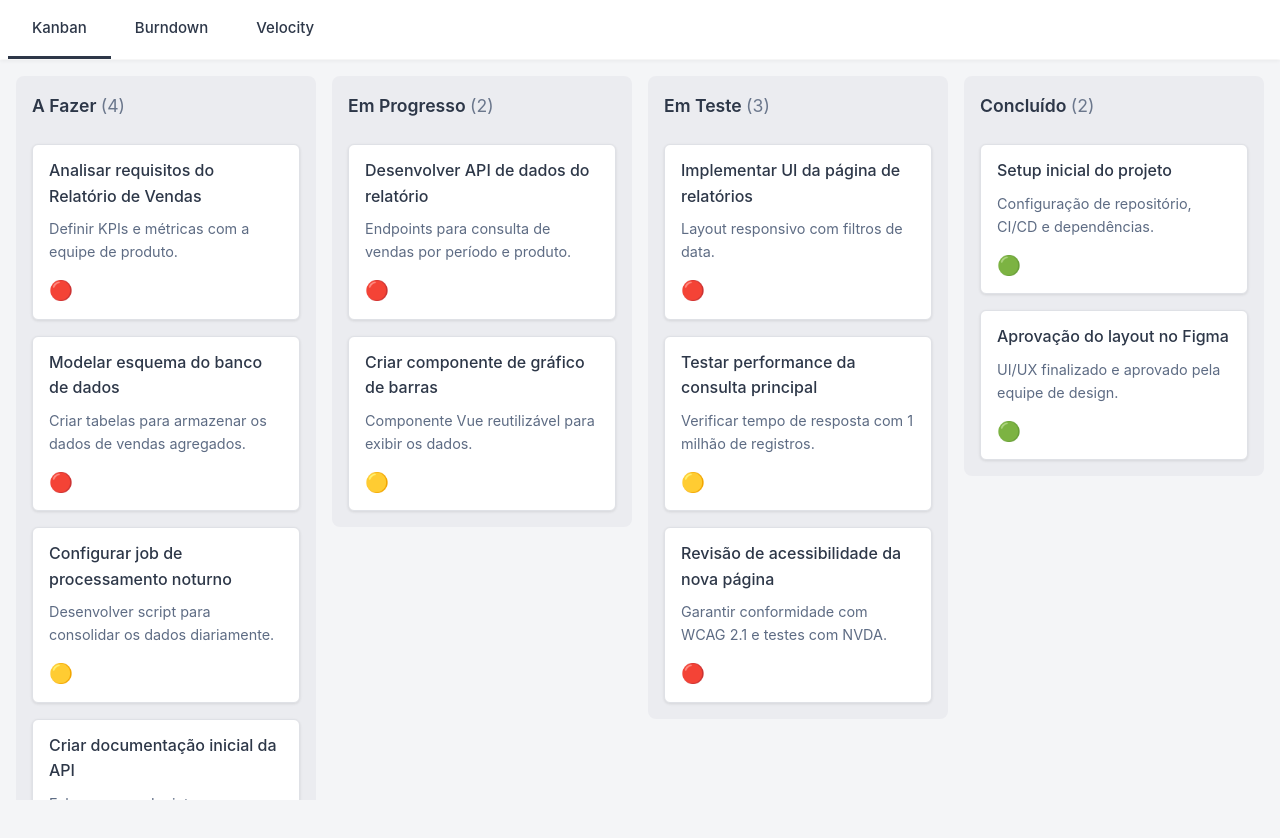
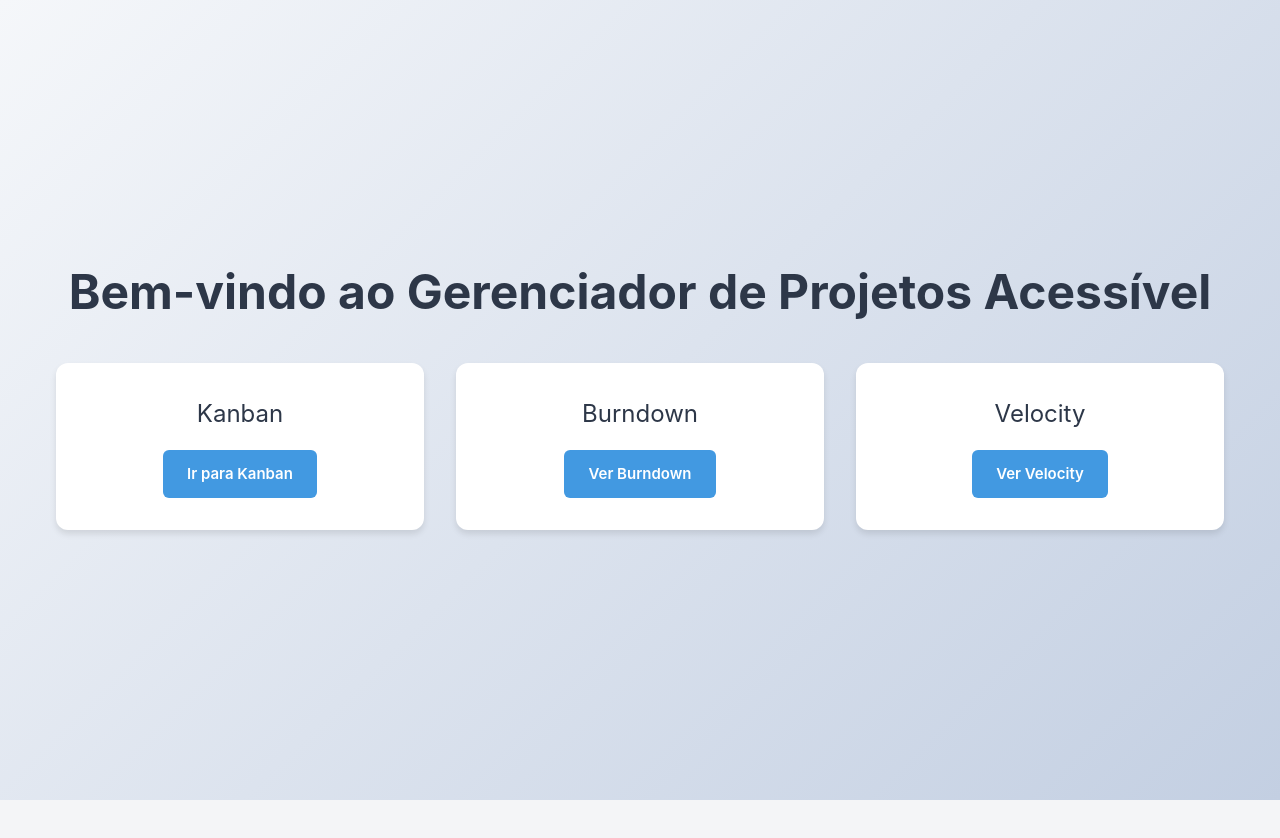
Before and after one commit to rpfcool/poc, a Vue app: page / in a window 1280 px wide. Shown: the top 838 px of the page. After the commit the page ends 800 px from the top, so only its background shows below. Built offline with nearby package versions, Linux system fonts and the light colour scheme.

Commit message:
feat: add initial project management views (Home, Kanban, Burndown, Velocity)

```diff
--- a/src/App.vue
+++ b/src/App.vue
@@ -3,7 +3,7 @@ import AppMenu from './components/AppMenu.vue';
 </script>
 
 <template>
-    <AppMenu />
+    <!--<AppMenu />-->
     <router-view />
 </template>
 
--- a/src/components/AppMenu.vue
+++ b/src/components/AppMenu.vue
@@ -3,7 +3,10 @@
     <nav class="main-navigation" aria-label="Navegação principal">
       <ul>
         <li>
-          <router-link to="/">Kanban</router-link>
+          <router-link to="/">Home</router-link>
+        </li>
+        <li>
+          <router-link to="/kanban">Kanban</router-link>
         </li>
         <li>
           <router-link to="/burndown">Burndown</router-link>
--- a/src/router/index.js
+++ b/src/router/index.js
@@ -8,6 +8,12 @@ const router = createRouter({
   routes: [
     {
       path: '/',
+      name: 'home',
+      component: () => import('../views/HomeView.vue'),
+      meta: { title: 'Home' }
+    },
+    {
+      path: '/kanban',
       name: 'kanban',
       component: KanbanView,
       meta: { title: 'Kanban' }
--- a/src/views/BurndownView.vue
+++ b/src/views/BurndownView.vue
@@ -87,6 +87,11 @@
       </div>
     </div>
   </div>
+      <div class="navigation-footer">
+      <router-link to="/" class="back-home-btn">
+        <i class="pi pi-home"></i> Voltar para Página Inicial
+      </router-link>
+    </div>
 </template>
 
 <script setup>
@@ -282,4 +287,31 @@ const actualWorkPath = computed(() => {
   white-space: nowrap;
   border: 0;
 }
+.navigation-footer {
+  margin-top: 2rem;
+  display: flex;
+  justify-content: center;
+  padding-bottom: 1rem;
+}
+
+.back-home-btn {
+  display: flex;
+  align-items: center;
+  gap: 0.5rem;
+  padding: 0.75rem 1.5rem;
+  background-color: var(--surface-card);
+  color: var(--text-color);
+  border: 1px solid var(--surface-border);
+  border-radius: 8px;
+  text-decoration: none;
+  font-weight: 500;
+  transition: all 0.2s;
+}
+
+.back-home-btn:hover {
+  background-color: var(--primary-color);
+  color: var(--primary-color-text);
+  border-color: var(--primary-color);
+  transform: translateY(-2px);
+}
 </style>
--- /dev/null
+++ b/src/views/HomeView.vue
@@ -0,0 +1,114 @@
+<template>
+  <div class="home-container">
+    <div class="content-wrapper">
+      <h1 class="title">Bem-vindo ao Gerenciador de Projetos Acessível</h1>
+
+      <div class="features-grid">
+        <div class="feature-card">
+          <h2>Kanban</h2>
+          <router-link to="/kanban" class="action-btn">Ir para Kanban</router-link>
+        </div>
+
+        <div class="feature-card">
+          <h2>Burndown</h2>
+          <router-link to="/burndown" class="action-btn">Ver Burndown</router-link>
+        </div>
+
+        <div class="feature-card">
+          <h2>Velocity</h2>
+          <router-link to="/velocity" class="action-btn">Ver Velocity</router-link>
+        </div>
+      </div>
+    </div>
+  </div>
+</template>
+
+<style scoped>
+.home-container {
+  min-height: calc(100vh - 60px);
+  display: flex;
+  justify-content: center;
+  align-items: center;
+  background: linear-gradient(135deg, #f5f7fa 0%, #c3cfe2 100%);
+  padding: 2rem;
+}
+
+.content-wrapper {
+  text-align: center;
+  max-width: 1200px;
+  width: 100%;
+}
+
+.title {
+  font-size: 3rem;
+  color: #2d3748;
+  margin-bottom: 1rem;
+  font-weight: 700;
+}
+
+.subtitle {
+  font-size: 1.5rem;
+  color: #4a5568;
+  margin-bottom: 3rem;
+}
+
+.features-grid {
+  display: grid;
+  grid-template-columns: repeat(auto-fit, minmax(300px, 1fr));
+  gap: 2rem;
+  padding: 1rem;
+}
+
+.feature-card {
+  background: white;
+  padding: 2rem;
+  border-radius: 12px;
+  box-shadow: 0 4px 6px rgba(0, 0, 0, 0.1);
+  transition: transform 0.3s ease, box-shadow 0.3s ease;
+  display: flex;
+  flex-direction: column;
+  align-items: center;
+}
+
+.feature-card:hover {
+  transform: translateY(-5px);
+  box-shadow: 0 10px 15px rgba(0, 0, 0, 0.1);
+}
+
+.feature-card h2 {
+  font-size: 1.5rem;
+  color: #2d3748;
+  margin-bottom: 1rem;
+}
+
+.feature-card p {
+  color: #718096;
+  margin-bottom: 1.5rem;
+  line-height: 1.5;
+}
+
+.action-btn {
+  display: inline-block;
+  padding: 0.75rem 1.5rem;
+  background-color: #4299e1;
+  color: white;
+  text-decoration: none;
+  border-radius: 6px;
+  font-weight: 600;
+  transition: background-color 0.2s;
+}
+
+.action-btn:hover {
+  background-color: #3182ce;
+}
+
+@media (max-width: 768px) {
+  .title {
+    font-size: 2rem;
+  }
+
+  .subtitle {
+    font-size: 1.2rem;
+  }
+}
+</style>
--- a/src/views/KanbanView.vue
+++ b/src/views/KanbanView.vue
@@ -78,6 +78,11 @@
         </li>
       </ul>
     </section>
+    </div>
+    <div class="navigation-footer">
+      <router-link to="/" class="back-home-btn">
+        <i class="pi pi-home"></i> Voltar para Página Inicial
+      </router-link>
     </div>
 </template>
 
@@ -369,4 +374,31 @@ body {
   background-color: #d4e6f1;
   border: 2px dashed var(--focus-color);
 }
+.navigation-footer {
+  margin-top: 2rem;
+  display: flex;
+  justify-content: center;
+  padding-bottom: 1rem;
+}
+
+.back-home-btn {
+  display: flex;
+  align-items: center;
+  gap: 0.5rem;
+  padding: 0.75rem 1.5rem;
+  background-color: var(--surface-card);
+  color: var(--text-color);
+  border: 1px solid var(--surface-border);
+  border-radius: 8px;
+  text-decoration: none;
+  font-weight: 500;
+  transition: all 0.2s;
+}
+
+.back-home-btn:hover {
+  background-color: var(--primary-color);
+  color: var(--primary-color-text);
+  border-color: var(--primary-color);
+  transform: translateY(-2px);
+}
 </style>
--- a/src/views/VelocityView.vue
+++ b/src/views/VelocityView.vue
@@ -152,7 +152,12 @@
       </div>
     </div>
   </div>
-</template>
+    <div class="navigation-footer">
+      <router-link to="/" class="back-home-btn">
+        <i class="pi pi-home"></i> Voltar para Página Inicial
+      </router-link>
+    </div>
+  </template>
 
 <script setup>
 import { ref, computed } from 'vue';
@@ -429,4 +434,31 @@ const a11yPoints = computed(() => {
   white-space: nowrap;
   border: 0;
 }
+.navigation-footer {
+  margin-top: 2rem;
+  display: flex;
+  justify-content: center;
+  padding-bottom: 1rem;
+}
+
+.back-home-btn {
+  display: flex;
+  align-items: center;
+  gap: 0.5rem;
+  padding: 0.75rem 1.5rem;
+  background-color: var(--surface-card);
+  color: var(--text-color);
+  border: 1px solid var(--surface-border);
+  border-radius: 8px;
+  text-decoration: none;
+  font-weight: 500;
+  transition: all 0.2s;
+}
+
+.back-home-btn:hover {
+  background-color: var(--primary-color);
+  color: var(--primary-color-text);
+  border-color: var(--primary-color);
+  transform: translateY(-2px);
+}
 </style>
```
Also changed, not shown: 5 other files (tests, documents, lock files or other folders). Lines whose indentation alone changed are shown as unchanged.
